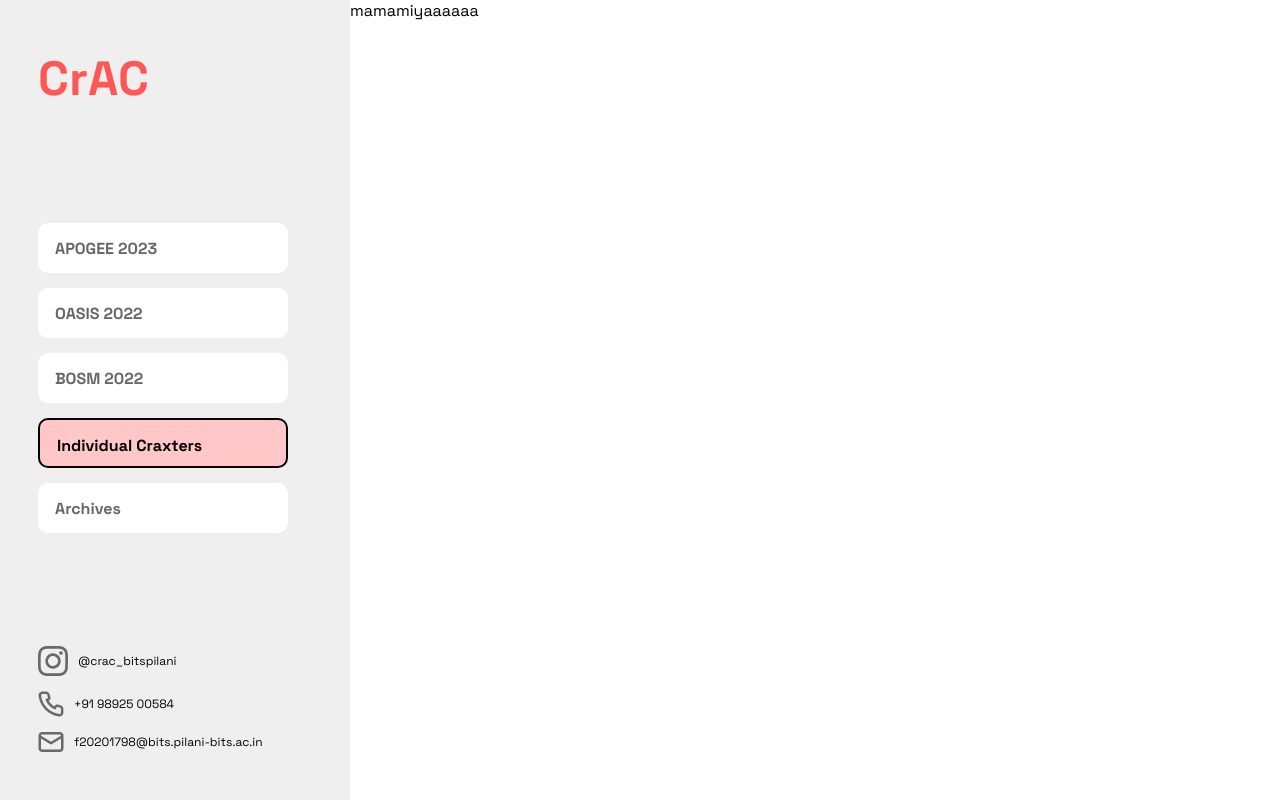
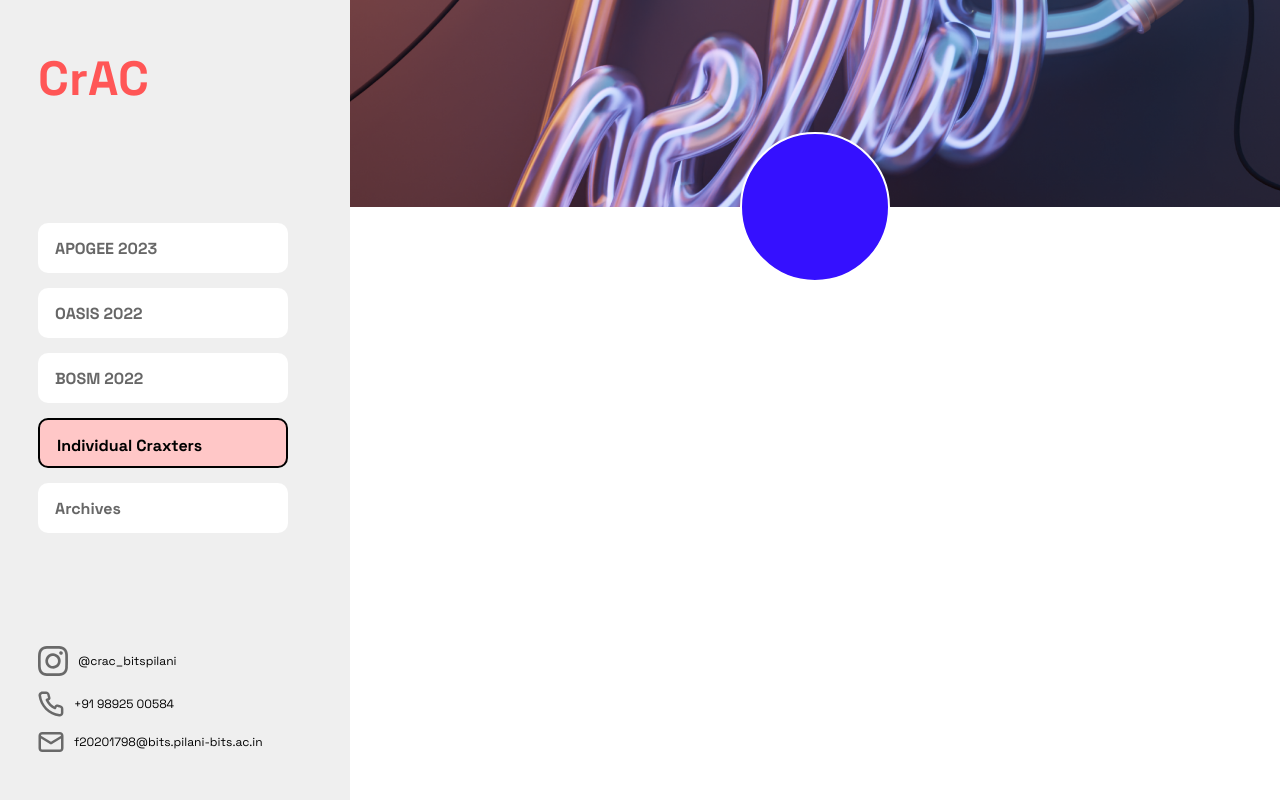
Before and after one commit to rohan-musk/crac-frontend, a Next.js app: page /craxters/1 in a window 1280 px wide. Built offline with nearby package versions, Linux system fonts and the light colour scheme.

Commit message:
RM | Artist Header

```diff
--- /dev/null
+++ b/components/layouts/artistLayout/ArtistLayout.js
@@ -0,0 +1,16 @@
+import React from 'react';
+import Image from 'next/image';
+import {ArtistLayoutContainer,ArtistLayoutHeader,ArtistImage} from './ArtistLayout.styled'
+
+const ArtistLayout = () => {
+  return (
+    <ArtistLayoutContainer>
+      <ArtistLayoutHeader>
+        <ArtistImage></ArtistImage>
+        <Image src='/images/artist.png' layout='fill' objectFit='cover' />
+      </ArtistLayoutHeader>
+    </ArtistLayoutContainer>
+  )
+}
+
+export default ArtistLayout
--- /dev/null
+++ b/components/layouts/artistLayout/ArtistLayout.styled.js
@@ -0,0 +1,26 @@
+import styled from 'styled-components';
+export const ArtistLayoutContainer = styled.div`
+width: 100%;
+  display: flex;
+  flex-direction: column;
+  justify-content: center;
+  align-items: center;
+`;
+export const ArtistLayoutHeader = styled.div`
+  width: 100%;
+  display: flex;
+  justify-content: center;
+  align-items: end;
+  aspect-ratio: 4.5 / 1;
+  position: relative;
+`;
+export const ArtistImage = styled.div`
+  width: 150px;
+  height: 150px;
+  background-color: #3510ff;
+  border-radius: 75px;
+  z-index:2;
+  align-content:end;
+  transform: translate(0,75px);
+  border: 2px solid #FFFFFF;
+`;
--- a/pages/craxters/[id]/index.js
+++ b/pages/craxters/[id]/index.js
@@ -1,10 +1,8 @@
 import React from 'react'
-
+import ArtistLayout from '@components/layouts/artistLayout/ArtistLayout'
 const Details = () => {
   return (
-    <div>
-      mamamiyaaaaaa
-    </div>
+    <ArtistLayout ></ArtistLayout>
   )
 }
 
```
Also changed, not shown: public/images/artist.png (added).
